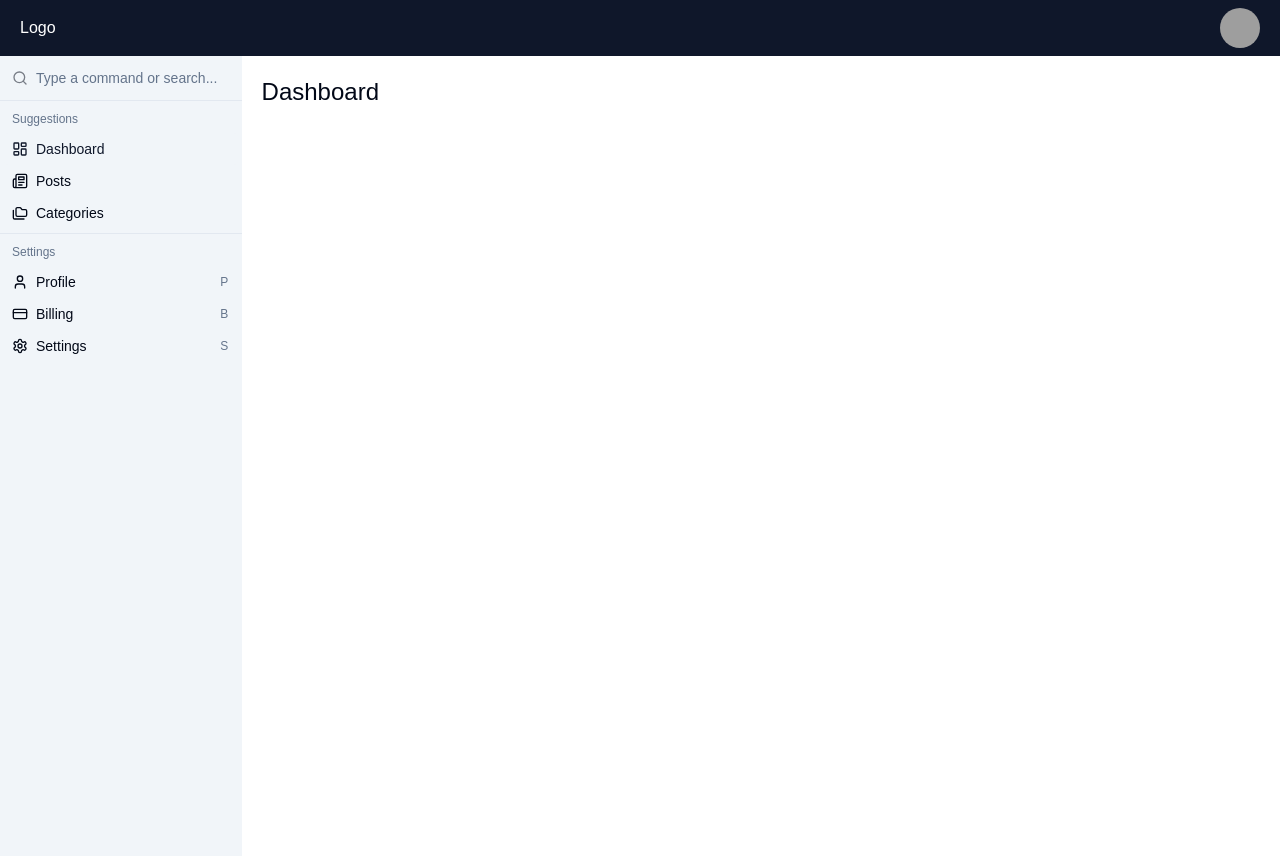
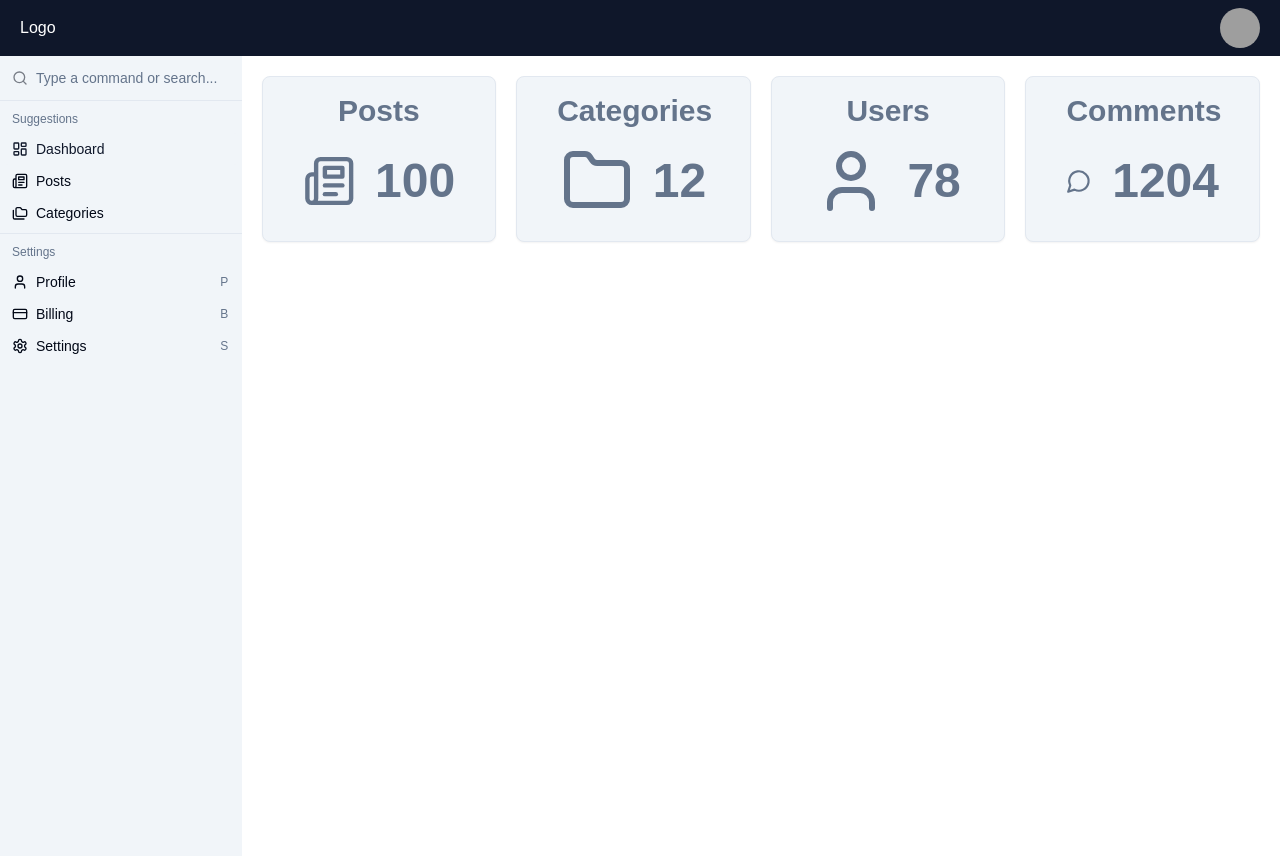
Before and after one commit to MiraslauSharkouski/nextjs-dashboard, a Next.js app: page / in a window 1280 px wide. Built offline with nearby package versions, Linux system fonts and the light colour scheme; grey boxes are pictures that could not be loaded.

Commit message:
add dashboard card

```diff
--- a/app/page.tsx
+++ b/app/page.tsx
@@ -1,7 +1,30 @@
+import { Folder, MessageCircle, Newspaper, User } from "lucide-react";
+import DashboardCard from "@/components/dashboard/DashboardCard";
 export default function Home() {
   return (
     <>
-      <h1 className="text-2xl">Dashboard</h1>
+      <div className="grid grid-cols-1 md:grid-cols-2 lg:grid-cols-4 gap-5 mb-5">
+        <DashboardCard
+          title="Posts"
+          count={100}
+          icon={<Newspaper className="text-slate-500" size={72} />}
+        />
+        <DashboardCard
+          title="Categories"
+          count={12}
+          icon={<Folder className="text-slate-500" size={72} />}
+        />
+        <DashboardCard
+          title="Users"
+          count={78}
+          icon={<User className="text-slate-500" size={72} />}
+        />
+        <DashboardCard
+          title="Comments"
+          count={1204}
+          icon={<MessageCircle className="text-slate-500" size={72} />}
+        />
+      </div>
     </>
   );
 }
--- /dev/null
+++ b/components/dashboard/DashboardCard.tsx
@@ -0,0 +1,29 @@
+import { Card, CardContent } from "@/components/ui/card";
+
+import { LucideIcon } from "lucide-react";
+
+interface DashboardCardProps {
+  title: string;
+  count: number;
+  icon: React.ReactElement<LucideIcon>;
+}
+
+const DashboardCard = ({ title, count, icon }: DashboardCardProps) => {
+  return (
+    <Card className="bg-slate-100 dark:bg-slate-800 p-4 pb-0">
+      <CardContent>
+        <h3 className="text-3xl text-center mb-4 font-bold text-slate-500 dark:text-slate-200">
+          {title}
+        </h3>
+        <div className="flex gap-5 justify-center items-center">
+          {icon}
+          <h3 className="text-5xl font-semibold text-slate-500 dark:text-slate-200">
+            {count}
+          </h3>
+        </div>
+      </CardContent>
+    </Card>
+  );
+};
+
+export default DashboardCard;
--- /dev/null
+++ b/components/ui/card.tsx
@@ -0,0 +1,79 @@
+import * as React from "react"
+
+import { cn } from "@/lib/utils"
+
+const Card = React.forwardRef<
+  HTMLDivElement,
+  React.HTMLAttributes<HTMLDivElement>
+>(({ className, ...props }, ref) => (
+  <div
+    ref={ref}
+    className={cn(
+      "rounded-lg border bg-card text-card-foreground shadow-sm",
+      className
+    )}
+    {...props}
+  />
+))
+Card.displayName = "Card"
+
+const CardHeader = React.forwardRef<
+  HTMLDivElement,
+  React.HTMLAttributes<HTMLDivElement>
+>(({ className, ...props }, ref) => (
+  <div
+    ref={ref}
+    className={cn("flex flex-col space-y-1.5 p-6", className)}
+    {...props}
+  />
+))
+CardHeader.displayName = "CardHeader"
+
+const CardTitle = React.forwardRef<
+  HTMLParagraphElement,
+  React.HTMLAttributes<HTMLHeadingElement>
+>(({ className, ...props }, ref) => (
+  <h3
+    ref={ref}
+    className={cn(
+      "text-2xl font-semibold leading-none tracking-tight",
+      className
+    )}
+    {...props}
+  />
+))
+CardTitle.displayName = "CardTitle"
+
+const CardDescription = React.forwardRef<
+  HTMLParagraphElement,
+  React.HTMLAttributes<HTMLParagraphElement>
+>(({ className, ...props }, ref) => (
+  <p
+    ref={ref}
+    className={cn("text-sm text-muted-foreground", className)}
+    {...props}
+  />
+))
+CardDescription.displayName = "CardDescription"
+
+const CardContent = React.forwardRef<
+  HTMLDivElement,
+  React.HTMLAttributes<HTMLDivElement>
+>(({ className, ...props }, ref) => (
+  <div ref={ref} className={cn("p-6 pt-0", className)} {...props} />
+))
+CardContent.displayName = "CardContent"
+
+const CardFooter = React.forwardRef<
+  HTMLDivElement,
+  React.HTMLAttributes<HTMLDivElement>
+>(({ className, ...props }, ref) => (
+  <div
+    ref={ref}
+    className={cn("flex items-center p-6 pt-0", className)}
+    {...props}
+  />
+))
+CardFooter.displayName = "CardFooter"
+
+export { Card, CardHeader, CardFooter, CardTitle, CardDescription, CardContent }
```
